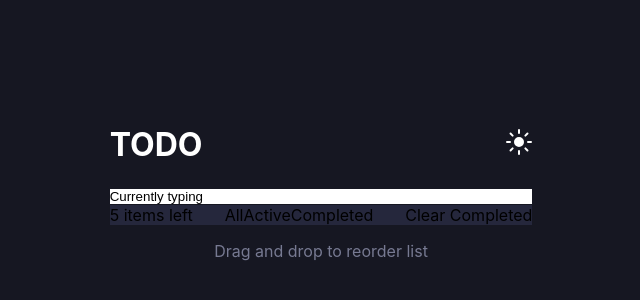
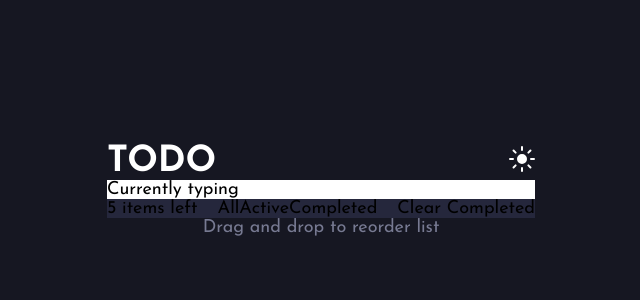
Before and after one commit to ViktoriiaZaichuk/todo-app-react, a React (Create React App) app: page / in a window 1280 px wide. Shown: the part 210-510 px from the top of the page, without its empty margins (319-959 px from the left). Built offline with nearby package versions, Linux system fonts and the light colour scheme.

Commit message:
Styles - added basic styles, variables, font etc.

```diff
--- a/src/App.css
+++ b/src/App.css
@@ -5,6 +5,7 @@
     display: flex;
     align-items: center;
     justify-content: center;
+    background-color: hsl(235, 21%, 11%);
 }
 
 
--- a/src/index.css
+++ b/src/index.css
@@ -1,15 +1,47 @@
-body {
+/* Font import */
+@import url('https://fonts.googleapis.com/css2?family=Josefin+Sans:wght@400;700&display=swap');
+
+*,
+*::before,
+*::after {
+  box-sizing: border-box;
   margin: 0;
-  font-family: -apple-system, BlinkMacSystemFont, 'Segoe UI', 'Roboto', 'Oxygen',
-    'Ubuntu', 'Cantarell', 'Fira Sans', 'Droid Sans', 'Helvetica Neue',
-    sans-serif;
-  -webkit-font-smoothing: antialiased;
-  -moz-osx-font-smoothing: grayscale;
-
-  background-color: hsl(235, 21%, 11%);
+  padding: 0;
 }
 
-code {
-  font-family: source-code-pro, Menlo, Monaco, Consolas, 'Courier New',
-    monospace;
+
+:root {
+  /* Light Theme */
+  --color-very-light-gray: hsl(0, 0%, 98%);
+  --color-very-light-grayish-blue: hsl(236, 33%, 92%);
+  --color-light-grayish-blue: hsl(233, 11%, 84%);
+  --color-dark-grayish-blue: hsl(236, 9%, 61%);
+  --color-very-dark-grayish-blue: hsl(235, 19%, 35%);
+  --color-gradient-start: hsl(192, 100%, 67%);
+  --color-gradient-end: hsl(280, 87%, 65%);
+
+  /* Dark Theme */
+  --color-very-dark-blue: hsl(235, 21%, 11%);
+  --color-very-dark-desaturated-blue: hsl(235, 24%, 19%);
+  --color-dark-light-grayish-blue: hsl(234, 39%, 85%);
+  --color-dark-light-grayish-blue-hover: hsl(236, 33%, 92%);
+  --color-dark-dark-grayish-blue: hsl(234, 11%, 52%);
+  --color-dark-very-dark-grayish-blue: hsl(233, 14%, 35%);
+  --color-dark-very-dark-grayish-blue-hover: hsl(237, 14%, 26%);
 }
+
+
+html {
+  box-sizing: border-box;
+  font-size: 62.5%;
+  height: 100%;
+}
+
+
+body,
+input[type="text"],
+button {
+  font-size: 1.8rem;
+  font-family: 'Josefin Sans', sans-serif;
+  font-weight: 400;
+}
```
Also changed, not shown: src/App.js (line endings or trailing spaces).
